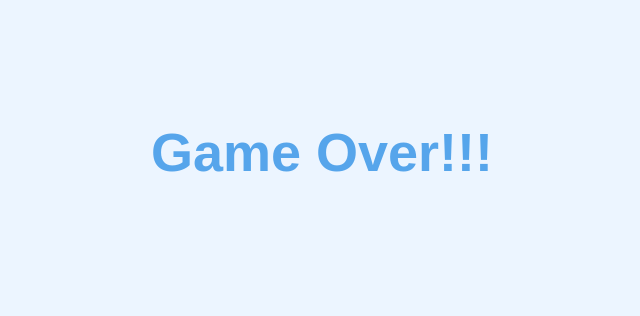
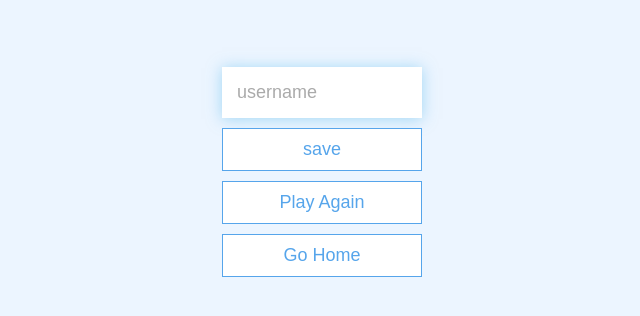
Before and after one commit to ajparker00/Quiz-App, a plain HTML site: page end.html in a window 1280 px wide. Shown: the part 248-564 px from the top of the page, without its empty margins (318-958 px from the left). Drawn offline with Linux system fonts and the light colour scheme.

Commit message:
updated and styled end page

```diff
--- a/end.html
+++ b/end.html
@@ -2,10 +2,34 @@
   <head>
     <meta charset="UTF-8" />
     <meta name="viewport" content="width=device-width, initial-scale=1.0" />
-    <title>Quiz</title>
+    <title>Congrats!!!</title>
     <link rel="stylesheet" href="style.css" />
   </head>
   <body>
-    <h1 class="container">Game Over!!!</h1>
+    <div class="container">
+      <div id="end" class="flex-center flex-column">
+        <h1 id="finalScore"></h1>
+        <form action="">
+          <input
+            type="text"
+            name="username"
+            id="username"
+            placeholder="username"
+          />
+          <button
+            type="submit"
+            class="btn"
+            id="saveScoreBtn"
+            onclick="saveHighScore(event)"
+            disabled
+          >
+            save
+          </button>
+        </form>
+        <a class="btn" href="/game.html">Play Again</a>
+        <a class="btn" href="/">Go Home</a>
+      </div>
+    </div>
+    <script src="end.js"></script>
   </body>
 </html>
--- /dev/null
+++ b/end.js
@@ -0,0 +1,15 @@
+const username = document.getElementById('username');
+const saveScoreBtn = document.getElementById('saveScoreBtn');
+const finalScore = document.getElementById('finalScore');
+const mostRecentScore = localStorage.getItem('mostRecentScore');
+
+finalScore.innerText = mostRecentScore;
+
+username.addEventListener('keyup', () => {
+  saveScoreBtn.disabled = !username.value;
+});
+
+saveHighScore = (e) => {
+  console.log('clicked saved button');
+  e.preventDefault();
+};
--- a/game.js
+++ b/game.js
@@ -51,6 +51,7 @@ startGame = () => {
 
 getNewQuestion = () => {
   if (availableQuestions.length === 0 || questionCounter >= MAX_QUESTIONS) {
+    localStorage.setItem('mostRecentScore', score);
     //go to the end page
     return window.location.assign('/end.html');
   }
--- a/style.css
+++ b/style.css
@@ -104,3 +104,25 @@ h3 {
   box-shadow: none;
   transform: none;
 }
+
+/* FORMS */
+
+form {
+  width: 100%;
+  display: flex;
+  flex-direction: column;
+  align-items: center;
+}
+
+input {
+  margin-bottom: 1rem;
+  width: 20rem;
+  padding: 1.5rem;
+  font-size: 1.8rem;
+  border: none;
+  box-shadow: 0 0.1rem 1.4rem 0 rgba(86, 185, 235, 0.5);
+}
+
+input::placeholder {
+  color: #aaa;
+}
```
